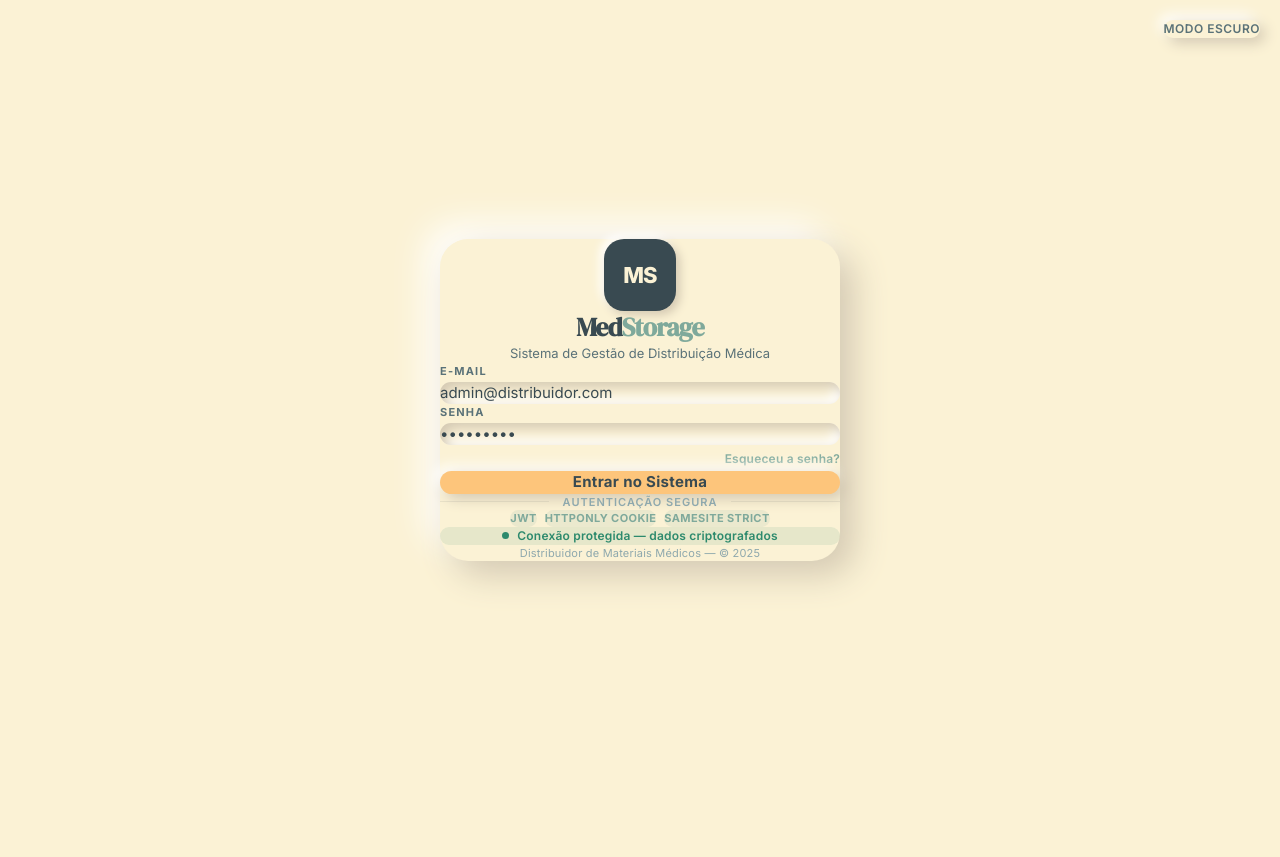
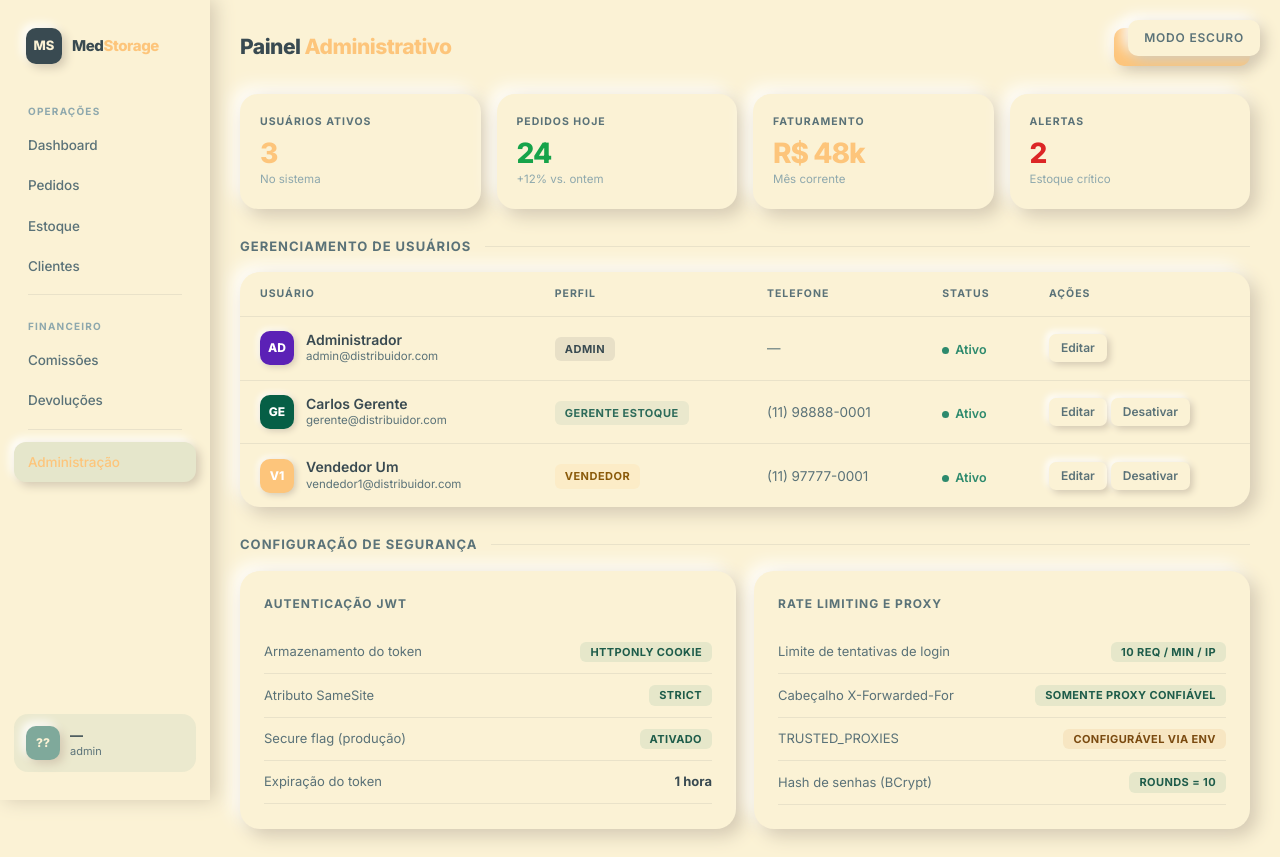
Before and after one commit to pedrinzz10/medstorage-frontend, a React (Vite) app: page /admin in a window 1280 px wide. Before the commit this address led to /login. Before the commit the page ends 800 px from the top, so only its background shows below. Built offline with nearby package versions, Linux system fonts and the light colour scheme; sample sign-in values are in the browser's storage.

Commit message:
fix: remove reset * fora de @layer que sobrescrevia utilities do Tailwind e persiste auth em sessionStorage

```diff
--- a/src/contexts/AuthContext.tsx
+++ b/src/contexts/AuthContext.tsx
@@ -35,17 +35,26 @@
 };
 
 export function AuthProvider({ children }: { children: ReactNode }) {
-  const [user, setUser] = useState<AuthUser | null>(null);
+  const [user, setUser] = useState<AuthUser | null>(() => {
+    try {
+      const saved = sessionStorage.getItem('ms-user');
+      return saved ? (JSON.parse(saved) as AuthUser) : null;
+    } catch {
+      return null;
+    }
+  });
 
   async function login(email: string, _password: string) {
     /* Em produção: POST /api/auth/login */
     await new Promise(r => setTimeout(r, 600));
     const found = MOCK_USERS[email];
     if (!found) throw new Error('Credenciais inválidas');
+    sessionStorage.setItem('ms-user', JSON.stringify(found));
     setUser(found);
   }
 
   function logout() {
+    sessionStorage.removeItem('ms-user');
     setUser(null);
   }
 
```
Also changed, not shown: src/styles/neu.css (+4 -3 lines).
